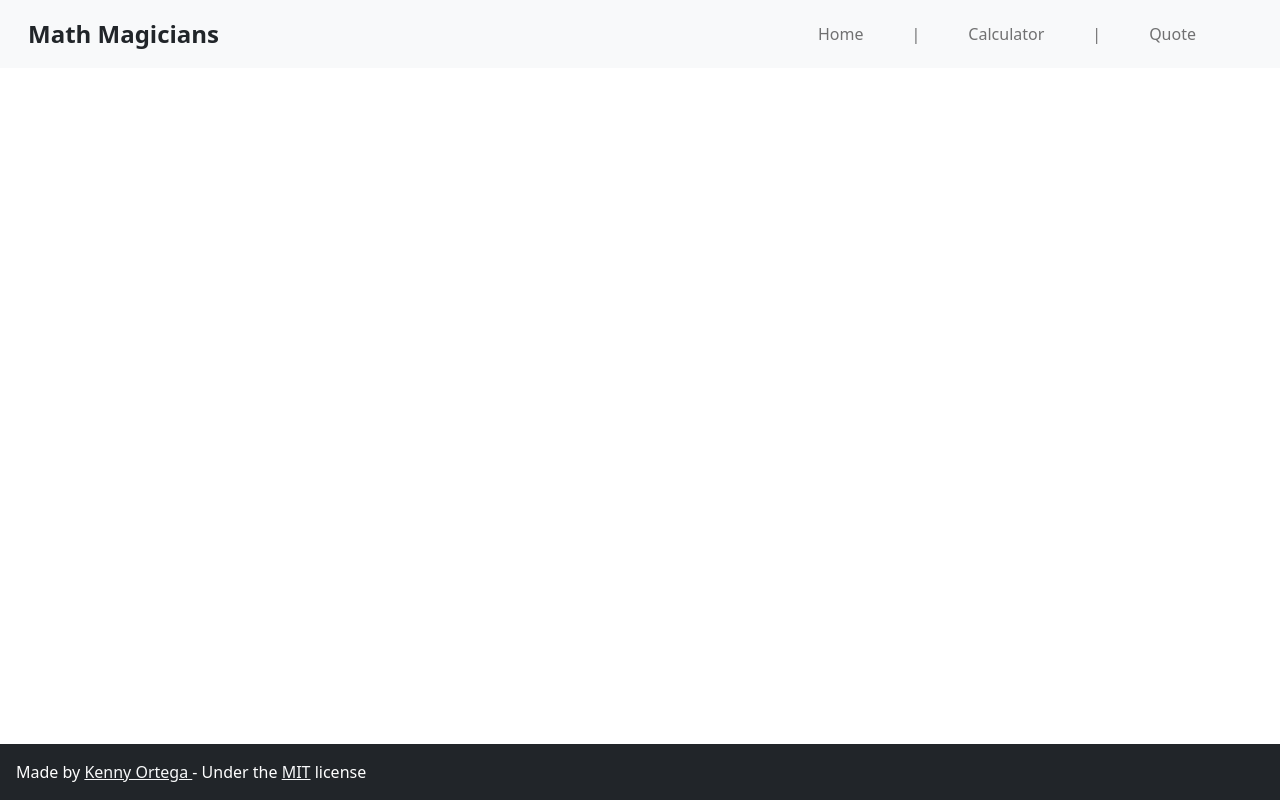
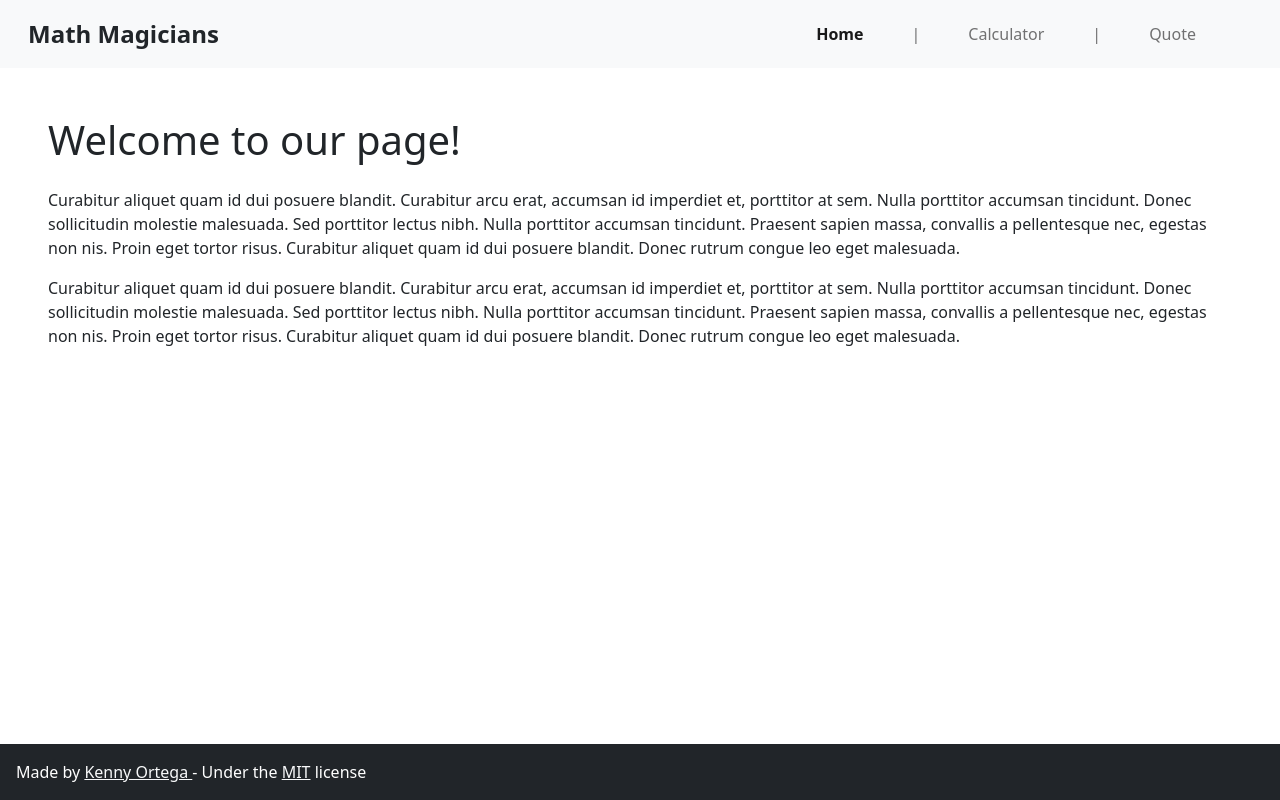
Before and after one commit to kensayo/math-magicians, a React (Create React App) app: page / in a window 1280 px wide. Built offline with nearby package versions, Linux system fonts and the light colour scheme.

Commit message:
Requested Changes

```diff
--- a/src/App.js
+++ b/src/App.js
@@ -16,11 +16,11 @@ class App extends React.Component {
         <Router>
           <nav className="navbar navbar-expand navbar-light bg-light">
             <div className="container-fluid">
-              <NavLink className="nav-link link-dark fw-bold fs-4" to="/home">Math Magicians</NavLink>
+              <NavLink className="nav-link link-dark fw-bold fs-4" to="/">Math Magicians</NavLink>
               <div className="navbar-collapse">
                 <ul className="navbar-nav me-auto mb-2 mb-lg-0 justify-content-end w-100 pe-5">
                   <li className="nav-item px-3">
-                    <NavLink activeClassName="fw-bold active" className="nav-link" to="/home">Home</NavLink>
+                    <NavLink activeClassName="fw-bold active" className="nav-link" exact to="/">Home</NavLink>
                   </li>
                   <li className="nav-item px-3">
                     <span className="nav-link">|</span>
@@ -39,7 +39,7 @@ class App extends React.Component {
             </div>
           </nav>
           <Switch>
-            <Route path="/home">
+            <Route path="/">
               <Home />
             </Route>
             <Route path="/calculator">
```
